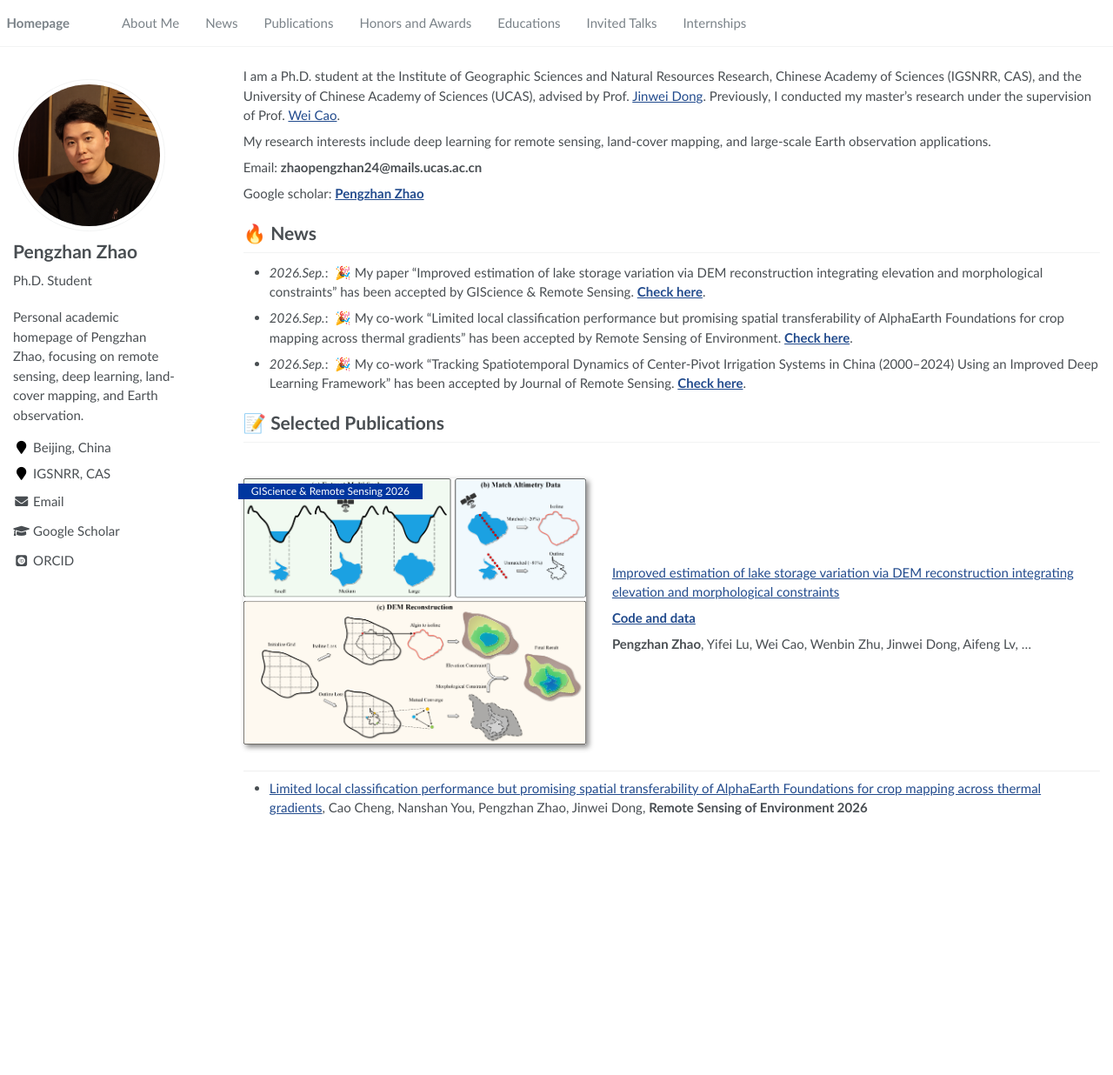
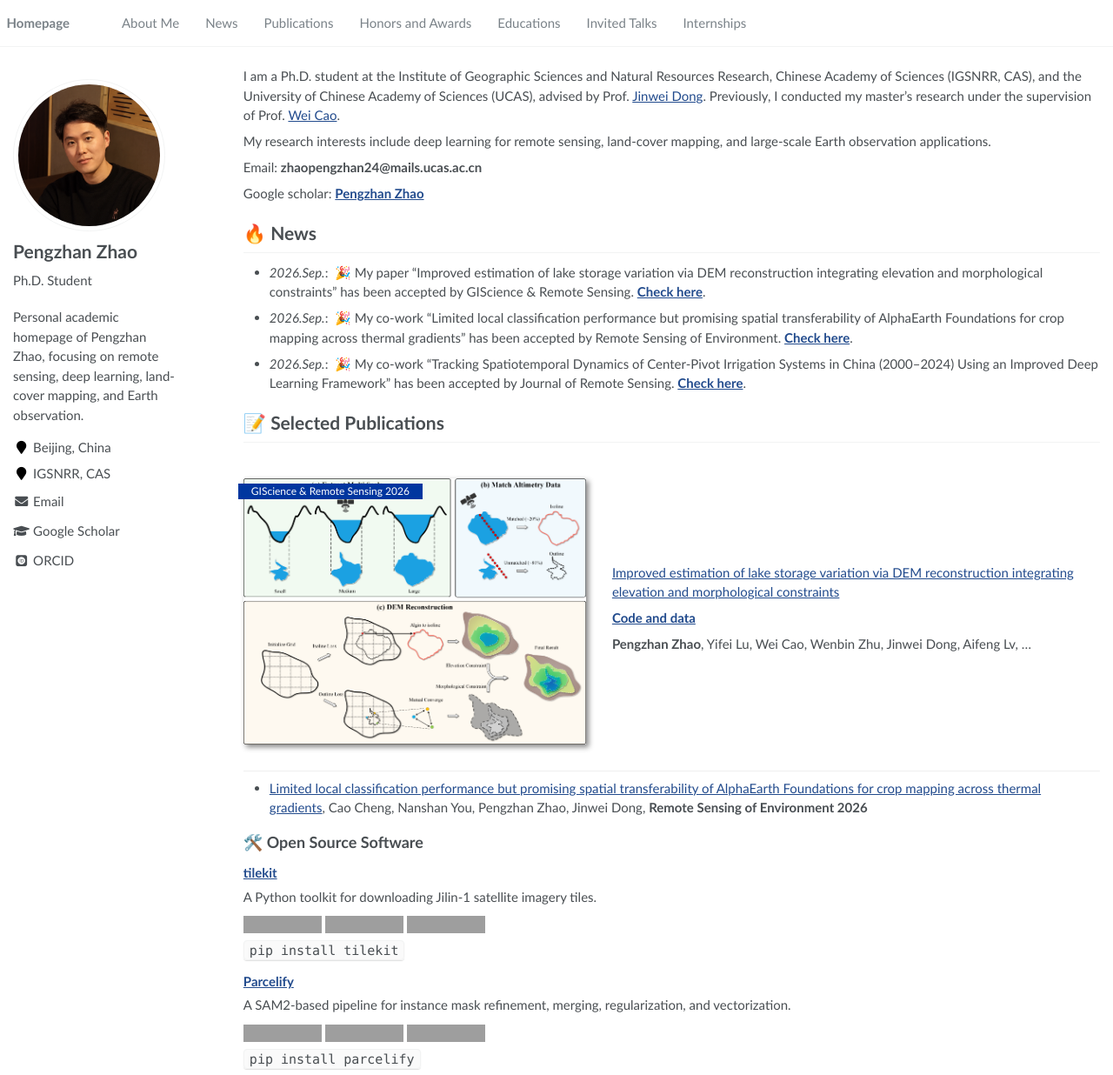
Before and after one commit to zhaopengzhan/zhaopengzhan.github.io, a Jekyll site: the page built from _pages/about.md, in a window 1280 px wide and 1236 px high. Shown: the whole window at 87% size. Built offline with Jekyll 4.4.1, drawn with Linux system fonts in a browser that asks for light colours; some web fonts are replaced; grey boxes are pictures that could not be loaded.

Commit message:
update pypi

```diff
--- a/_pages/about.md
+++ b/_pages/about.md
@@ -54,3 +54,26 @@ Google scholar: [**Pengzhan Zhao**](https://scholar.google.com/citations?user=jw
 </div>
 
 - [Limited local classification performance but promising spatial transferability of AlphaEarth Foundations for crop mapping across thermal gradients](https://doi.org/10.1016/j.rse.2026.115694), Cao Cheng, Nanshan You, Pengzhan Zhao, Jinwei Dong, **Remote Sensing of Environment 2026**
+
+
+## 🛠️ Open Source Software
+
+### [tilekit](https://github.com/zhaopengzhan/tilekit)
+
+A Python toolkit for downloading Jilin-1 satellite imagery tiles.
+
+[![PyPI](https://img.shields.io/pypi/v/tilekit)](https://pypi.org/project/tilekit/)
+[![Total Downloads](https://api.pepy.tech/badge/tilekit)](https://pepy.tech/projects/tilekit)
+[![Monthly Downloads](https://api.pepy.tech/badge/tilekit/month)](https://pepy.tech/projects/tilekit)
+
+`pip install tilekit`
+
+### [Parcelify](https://github.com/zhaopengzhan/Parcelify)
+
+A SAM2-based pipeline for instance mask refinement, merging, regularization, and vectorization.
+
+[![PyPI](https://img.shields.io/pypi/v/parcelify)](https://pypi.org/project/parcelify/)
+[![Total Downloads](https://api.pepy.tech/badge/parcelify)](https://pepy.tech/projects/parcelify)
+[![Monthly Downloads](https://api.pepy.tech/badge/parcelify/month)](https://pepy.tech/projects/parcelify)
+
+`pip install parcelify`
```
